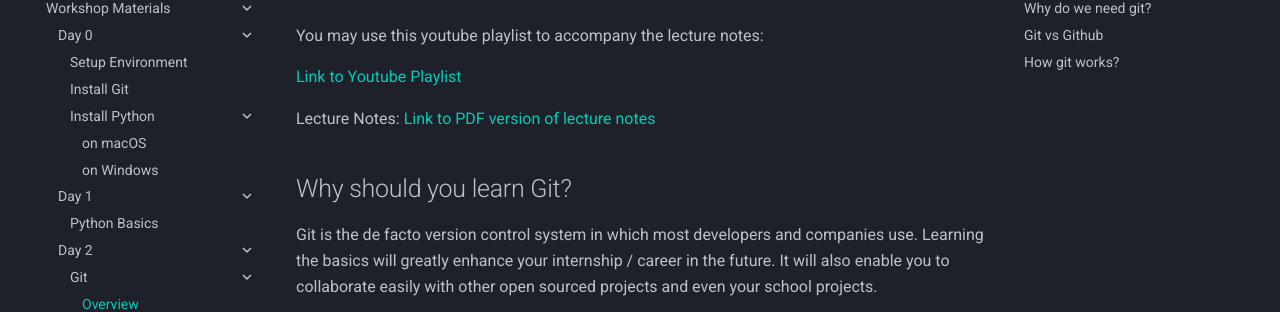
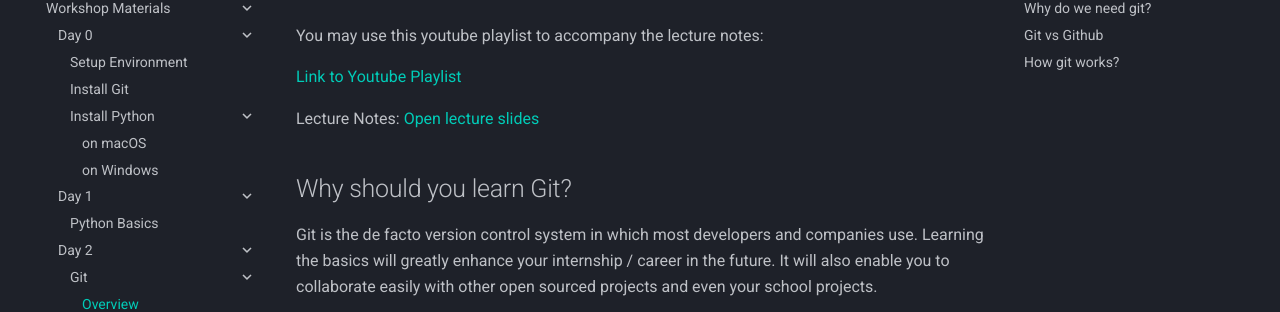
Before and after one commit to 3DCdsc/Introduction_to_Programming, an MkDocs documentation site: the page built from docs/Day_2/git_overview.md, in a window 1280 px wide and 900 px high. Shown: the part 157-469 px from the top of the window. Built offline with MkDocs 1.6.1 and Material for MkDocs 9.7.7, drawn with Linux system fonts in a browser that asks for light colours; comment, search, counter and statistics services are not loaded.

Commit message:
fixed anchor tag

```diff
--- a/docs/Day_2/git_overview.md
+++ b/docs/Day_2/git_overview.md
@@ -6,7 +6,7 @@ You may use this youtube playlist to accompany the lecture notes:
 Youtube Playlist</a>
 
 Lecture Notes:
-<a href="/Day_2/git_lecture.pdf" download="git_lecture.pdf" target="_blank">Link to PDF version of lecture notes</a>
+[Open lecture slides](Day_2/git_lecture.pdf)
 
 ## Why should you learn Git?
 Git is the de facto version control system in which most developers and companies use. Learning the basics will greatly enhance your internship / career in the future. It will also enable you to collaborate easily with other open sourced projects and even your school projects.
```
